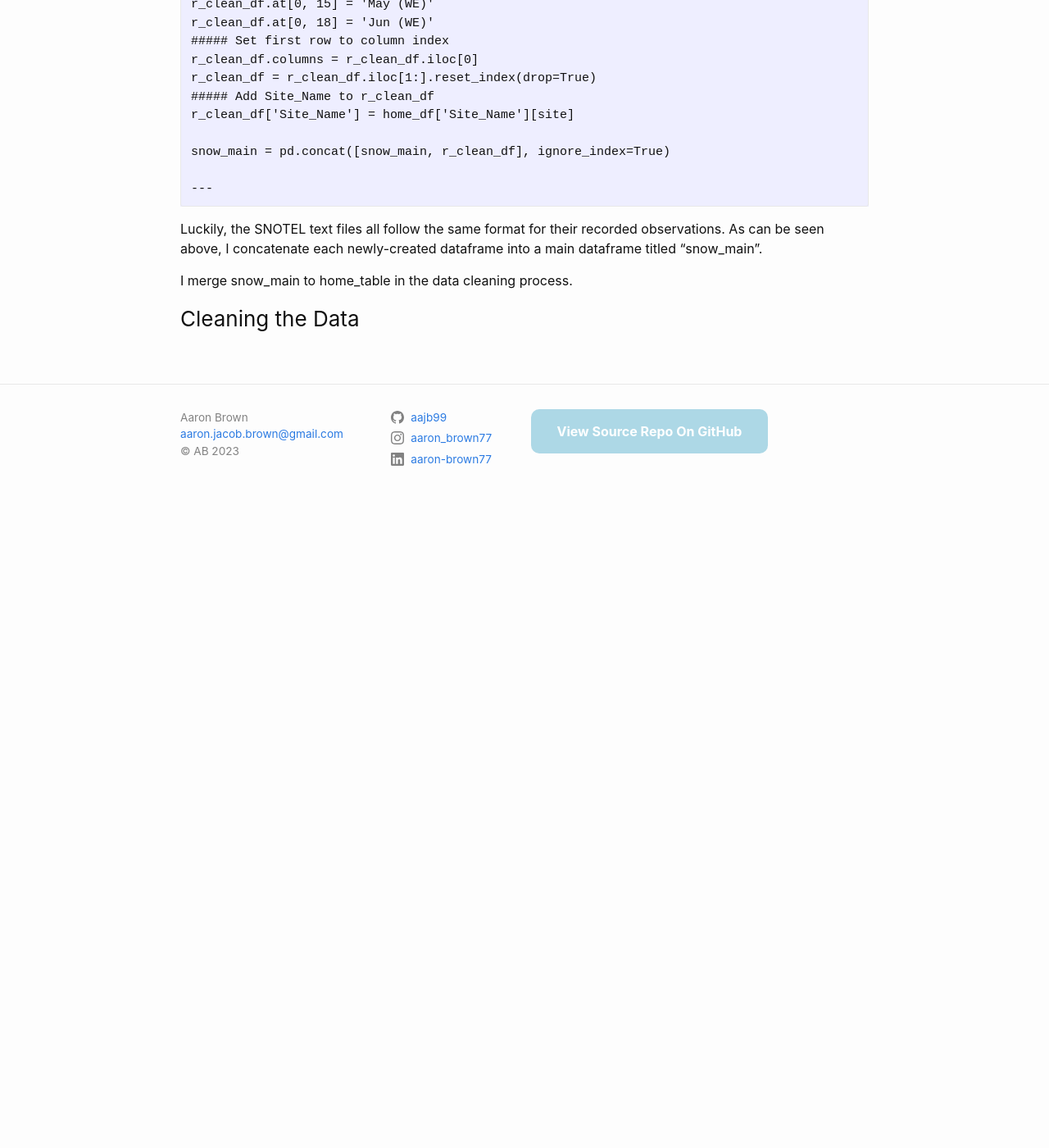
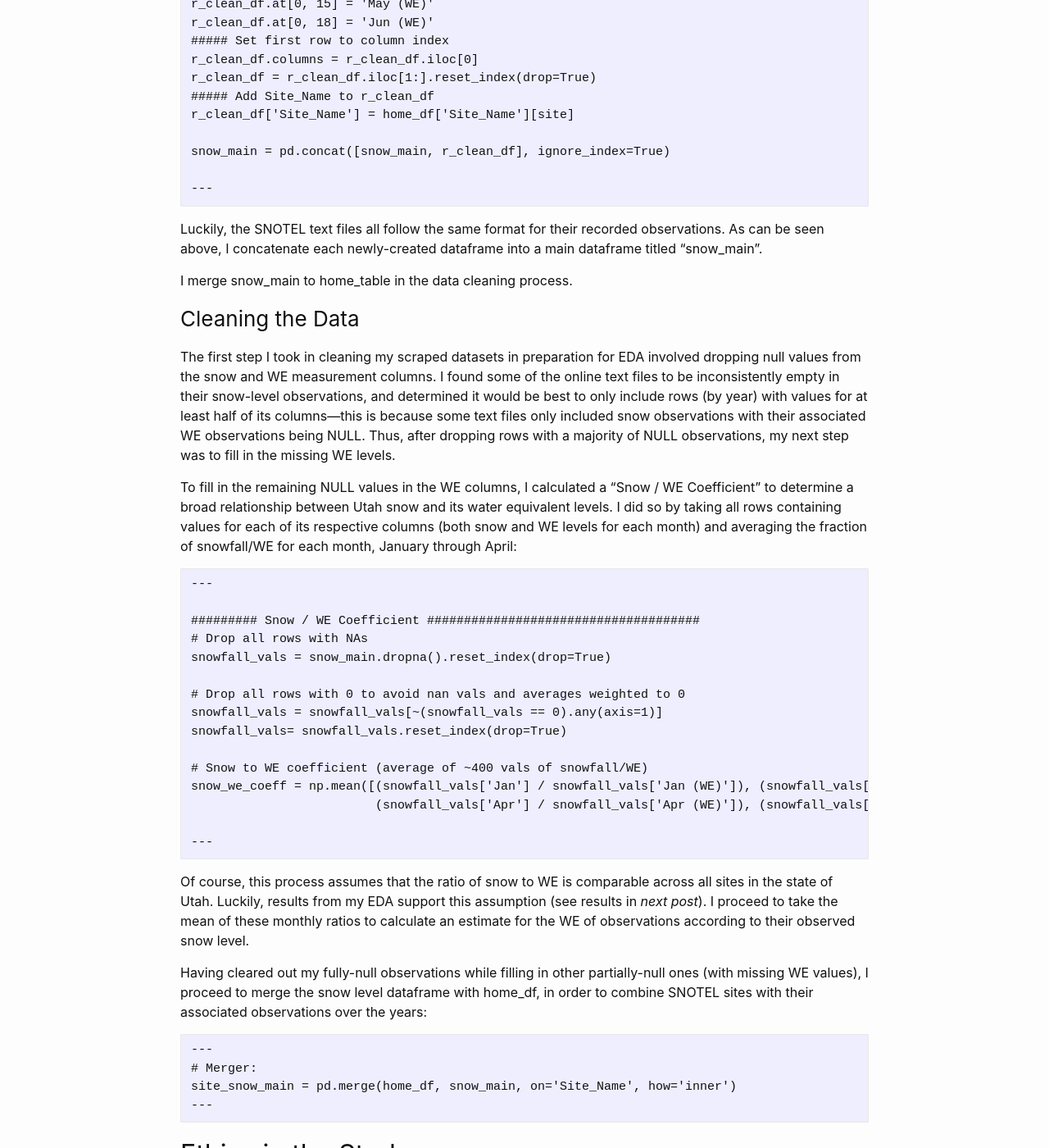
Before and after one commit to aajb99/aajb99.github.io, a Jekyll site: the page built from _posts/2023-11-14-p1-data.md, in a window 1280 px wide and 1400 px high, scrolled down 3755 px. Shown: the whole window at 82% size. Built offline with Jekyll 4.4.1, drawn with Linux system fonts in a browser that asks for light colours; comment, search, counter and statistics services are not loaded; before the commit the page ends 4385 px from its top, so only the background shows below that; some of the changed text lies outside the part shown.

Commit message:
Cleaning/scraping data blog post draft

````diff
--- a/_posts/2023-11-14-p1-data.md
+++ b/_posts/2023-11-14-p1-data.md
@@ -100,3 +100,50 @@ I merge snow_main to home_table in the data cleaning process.
 
 
 ### Cleaning the Data
+
+The first step I took in cleaning my scraped datasets in preparation for EDA involved dropping null values from the snow and WE measurement columns. I found some of the online text files to be inconsistently empty in their snow-level observations, and determined it would be best to only include rows (by year) with values for at least half of its columns—this is because some text files only included snow observations with their associated WE observations being NULL. Thus, after dropping rows with a majority of NULL observations, my next step was to fill in the missing WE levels.
+
+To fill in the remaining NULL values in the WE columns, I calculated a "Snow / WE Coefficient" to determine a broad relationship between Utah snow and its water equivalent levels. I did so by taking all rows containing values for each of its respective columns (both snow and WE levels for each month) and averaging the fraction of snowfall/WE for each month, January through April:
+
+```
+---
+
+######### Snow / WE Coefficient #####################################
+# Drop all rows with NAs
+snowfall_vals = snow_main.dropna().reset_index(drop=True)
+
+# Drop all rows with 0 to avoid nan vals and averages weighted to 0
+snowfall_vals = snowfall_vals[~(snowfall_vals == 0).any(axis=1)]
+snowfall_vals= snowfall_vals.reset_index(drop=True)
+
+# Snow to WE coefficient (average of ~400 vals of snowfall/WE)
+snow_we_coeff = np.mean([(snowfall_vals['Jan'] / snowfall_vals['Jan (WE)']), (snowfall_vals['Feb'] / snowfall_vals['Feb (WE)']), (snowfall_vals['Mar'] / snowfall_vals['Mar (WE)']),
+                         (snowfall_vals['Apr'] / snowfall_vals['Apr (WE)']), (snowfall_vals['May'] / snowfall_vals['May (WE)']), (snowfall_vals['Jun'] / snowfall_vals['Jun (WE)'])])
+
+---
+```
+
+Of course, this process assumes that the ratio of snow to WE is comparable across all sites in the state of Utah. Luckily, results from my EDA support this assumption (see results in *next post*). I proceed to take the mean of these monthly ratios to calculate an estimate for the WE of observations according to their observed snow level.
+
+Having cleared out my fully-null observations while filling in other partially-null ones (with missing WE values), I proceed to merge the snow level dataframe with home_df, in order to combine SNOTEL sites with their associated observations over the years:
+
+```
+---
+# Merger:
+site_snow_main = pd.merge(home_df, snow_main, on='Site_Name', how='inner')
+---
+```
+
+
+## Ethics in the Study
+
+The main ethical question in this study has to do with on ongoing debate, which is the ethics of web scraping. Is it ethical to freely-access data available on the internet for a study?
+
+One of my answers to this question is that it depends on what sources you are using. Similarly with citing a source for an academic paper, scraping data from on online source for a study must be a careful process, and you must take caution when deciding on what source to scrape from. Some sites are more reliable than others, and scraping data from a controversial source may prove problematic in determining the veracity of your findings.
+
+My other answer is that the debate for and against web scraping is ongoing, but there are certainly some helpful sources to look to when determining if it is ethical or not. Some good sources to look to are academic papers, such as [Scraping the Web for Public Health Gains: Ethical Considerations...](https://pubmed.ncbi.nlm.nih.gov/32765647/).
+
+
+## Conclusion
+
+I find web scraping to be incredibly useful, especially with the internet and its resources available to us. I will continue discussing my analysis on snow accumulation in Utah over time—particularly my EDA and results—in the *next post*.
````
